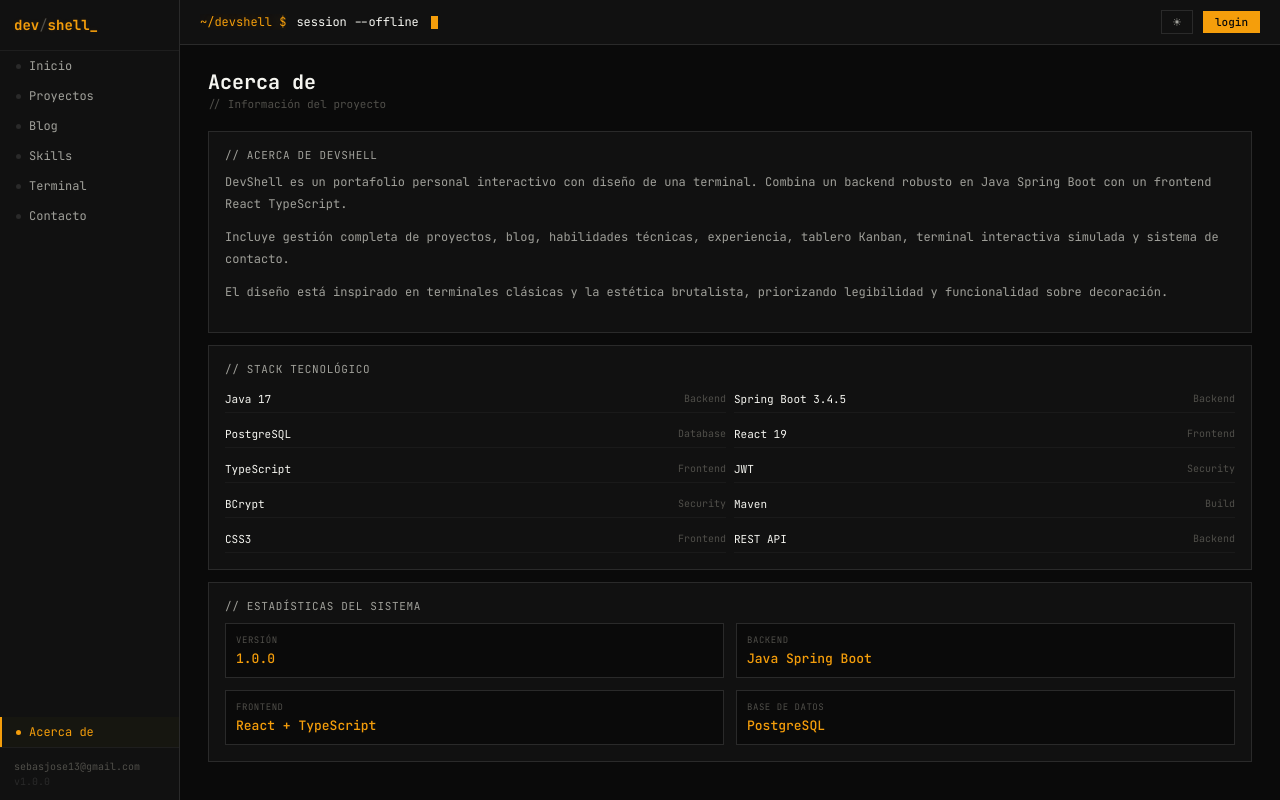
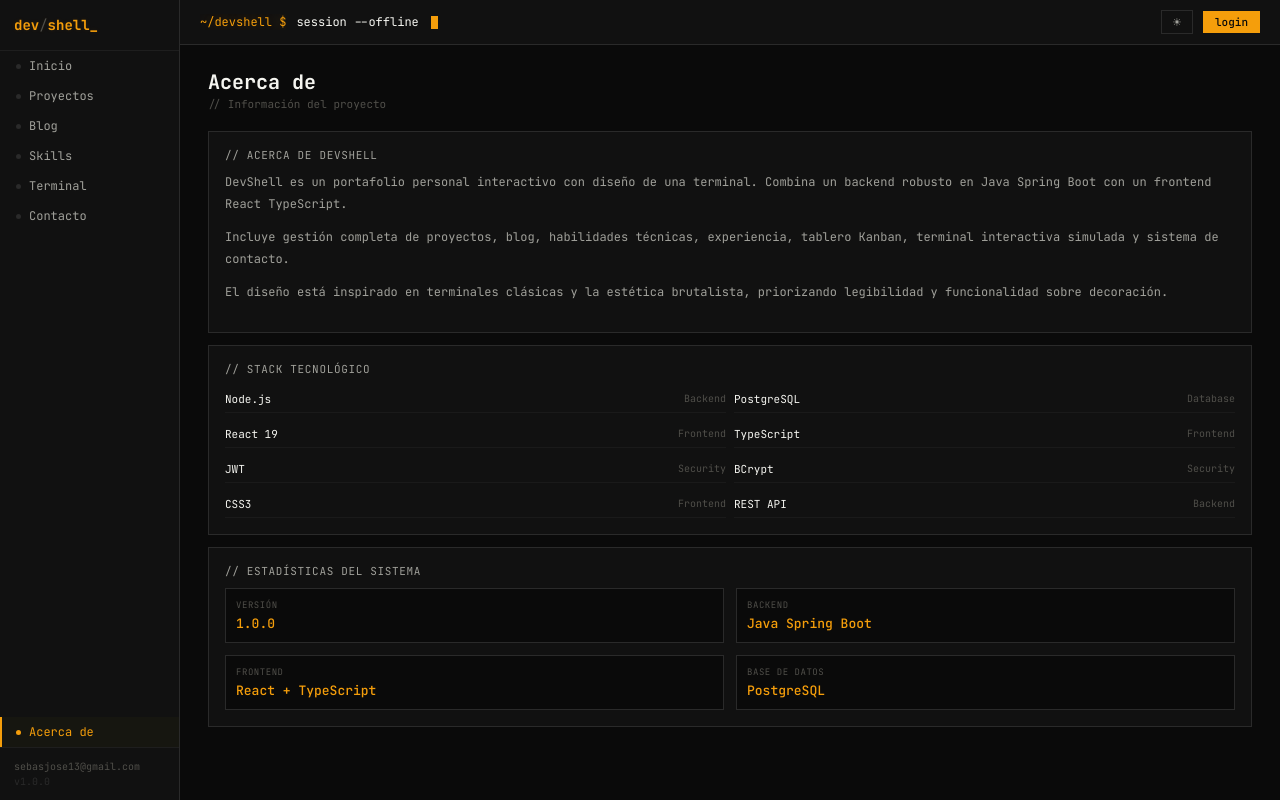
Before and after one commit to SebastianGomezSolis/proyecto-devshell-nodejs-frontend, a React (Create React App) app: page /about in a window 1280 px wide. Built offline with nearby package versions, Linux system fonts and the light colour scheme; the HTML template or start-up script is replaced by a standard one.

Commit message:
Tecnologias cambiadas

```diff
--- a/src/pages/AboutPage.tsx
+++ b/src/pages/AboutPage.tsx
@@ -3,14 +3,12 @@ import GlobalBanner from '../components/GlobalBanner';
 
 const AboutPage: React.FC = () => {
   const techs = [
-    { name: 'Java 17', cat: 'Backend' },
-    { name: 'Spring Boot 3.4.5', cat: 'Backend' },
+    { name: 'Node.js', cat: 'Backend' },
     { name: 'PostgreSQL', cat: 'Database' },
     { name: 'React 19', cat: 'Frontend' },
     { name: 'TypeScript', cat: 'Frontend' },
     { name: 'JWT', cat: 'Security' },
     { name: 'BCrypt', cat: 'Security' },
-    { name: 'Maven', cat: 'Build' },
     { name: 'CSS3', cat: 'Frontend' },
     { name: 'REST API', cat: 'Backend' },
   ];
--- a/src/pages/HomePage.tsx
+++ b/src/pages/HomePage.tsx
@@ -25,7 +25,7 @@ const HomePage: React.FC = () => {
           <div className="terminal-line cmd">$ whoami</div>
           <div className="terminal-line out">Sebastián Gómez</div>
           <div className="terminal-line cmd" style={{ marginTop: '8px' }}>$ ls skills/</div>
-          <div className="terminal-line out">Java, Spring Boot, React, TypeScript y PostgreSQL</div>
+          <div className="terminal-line out">Node.js, React, TypeScript y PostgreSQL</div>
           <div className="terminal-line cmd" style={{ marginTop: '8px' }}>$ cat about.md</div>
           <div className="terminal-line out">Desarrollador apasionado por construir</div>
           <div className="terminal-line out">aplicaciones web y aprender cada dia.</div>
```
